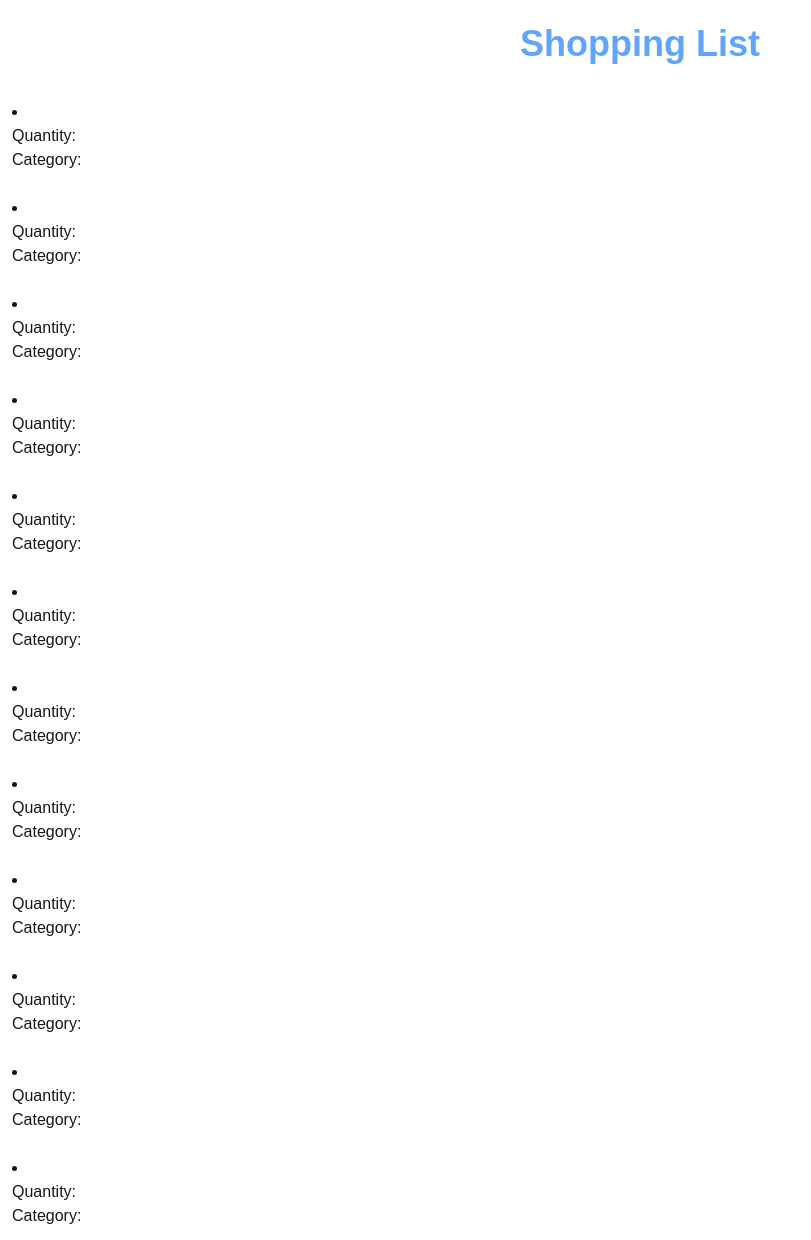
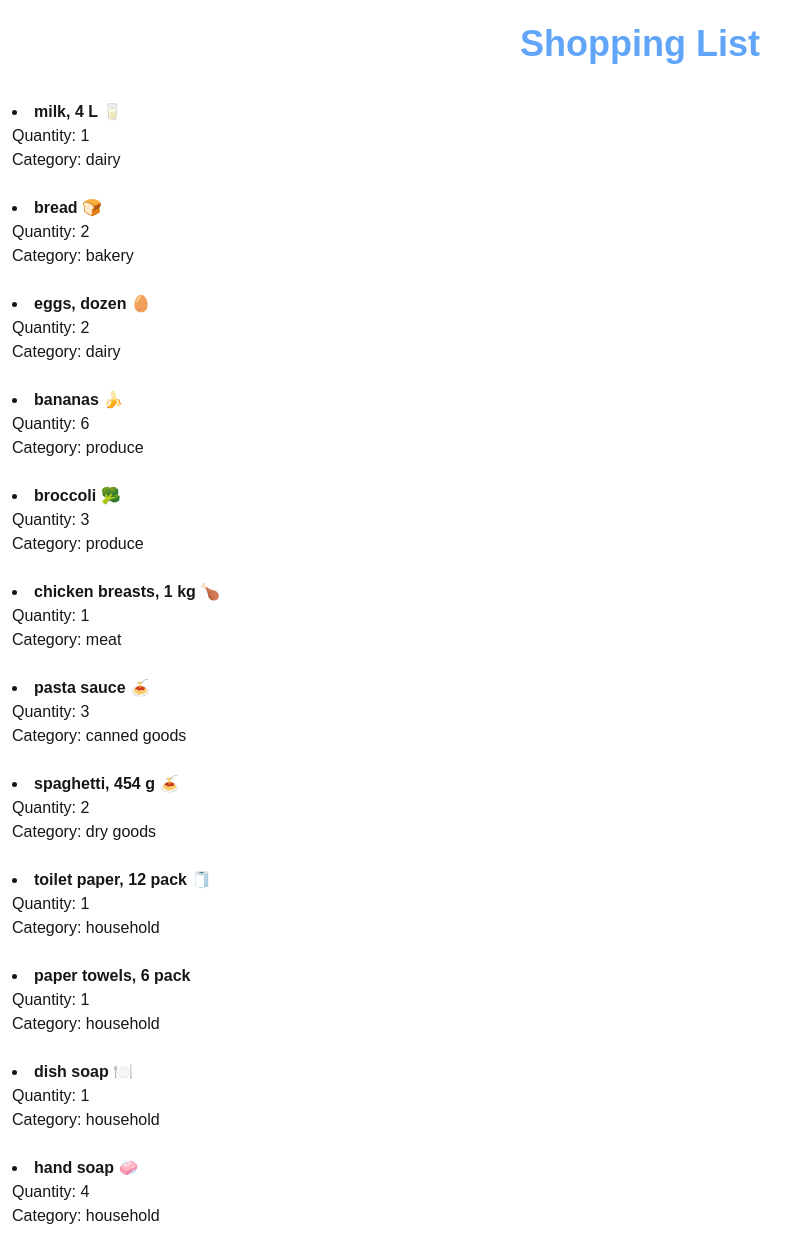
Before and after one commit to ishamjotkaur/cprg306-assignments, a Next.js app: page /week-3 in a window 1280 px wide. Shown: the whole page, without its empty margins (0-811 px from the left). Built offline with nearby package versions, Linux system fonts and the light colour scheme.

Commit message:
Added week-3

```diff
--- a/app/page.js
+++ b/app/page.js
@@ -4,6 +4,7 @@ export default function Home() {
      <main>
       <h1> CPRG 306: Web Development 2 - Assignments </h1>
       <p> <Link href="/week-2"> Go to Week-2!</Link> </p>
+      <p> <Link href="/week-3"> Go to Week-3!</Link> </p>
      </main>
   );
 }
--- a/app/week-3/item-list.js
+++ b/app/week-3/item-list.js
@@ -73,18 +73,67 @@ export default function ItemList() {
       };
     return(
   <div>
-      <Item item={item1} />
-      <Item item={item2} />
-      <Item item={item3} />
-      <Item item={item4} />
-      <Item item={item5} />
-      <Item item={item6} />
-      <Item item={item7} />
-      <Item item={item8} />
-      <Item item={item9} />
-      <Item item={item10} />
-      <Item item={item11} />
-      <Item item={item12} />
+      <Item
+      name={item1.name}
+      quantity={item1.quantity}
+      category={item1.category}
+       />
+       <Item
+      name={item2.name}
+      quantity={item2.quantity}
+      category={item2.category}
+       />
+       <Item
+      name={item3.name}
+      quantity={item3.quantity}
+      category={item3.category}
+       />
+       <Item
+      name={item4.name}
+      quantity={item4.quantity}
+      category={item4.category}
+       />
+       <Item
+      name={item5.name}
+      quantity={item5.quantity}
+      category={item5.category}
+       />
+       <Item
+      name={item6.name}
+      quantity={item6.quantity}
+      category={item6.category}
+       />
+       <Item
+      name={item7.name}
+      quantity={item7.quantity}
+      category={item7.category}
+       />
+       <Item
+      name={item8.name}
+      quantity={item8.quantity}
+      category={item8.category}
+       />
+       <Item
+      name={item9.name}
+      quantity={item9.quantity}
+      category={item9.category}
+       />
+       <Item
+      name={item10.name}
+      quantity={item10.quantity}
+      category={item10.category}
+       />
+       <Item
+      name={item11.name}
+      quantity={item11.quantity}
+      category={item11.category}
+       />
+       <Item
+      name={item12.name}
+      quantity={item12.quantity}
+      category={item12.category}
+       />
+
      </ div>
 
 
--- a/app/week-3/page.js
+++ b/app/week-3/page.js
@@ -1,10 +1,9 @@
 import ItemList from "./item-list";
-
 export default function Page(){
     return (
         <main>
             <h1 className="text-4xl font-bold m-6 text-center text-blue-400"> Shopping List </h1>
-           <ItemList/>
+           <ItemList />
         </main>
     );
 }
```
